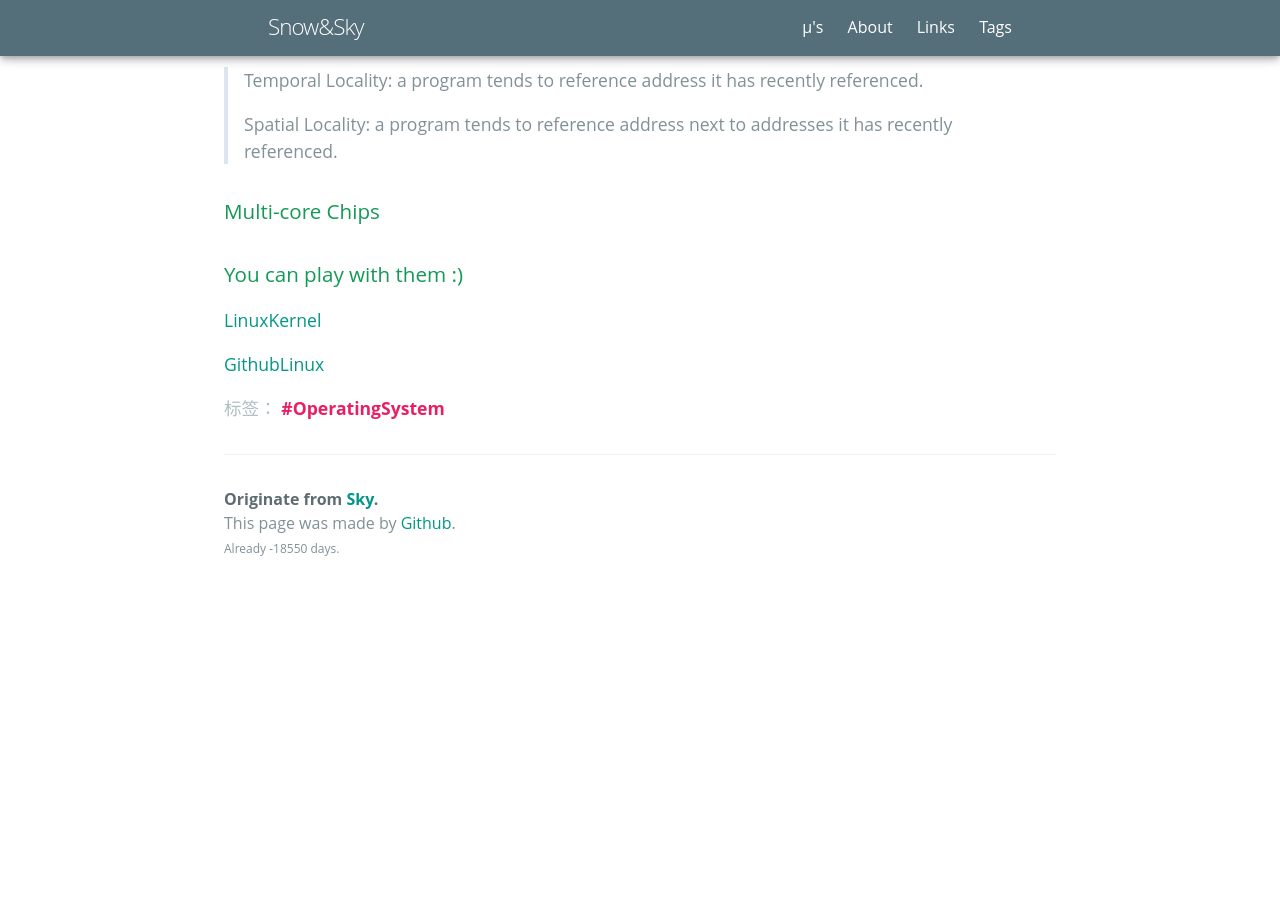
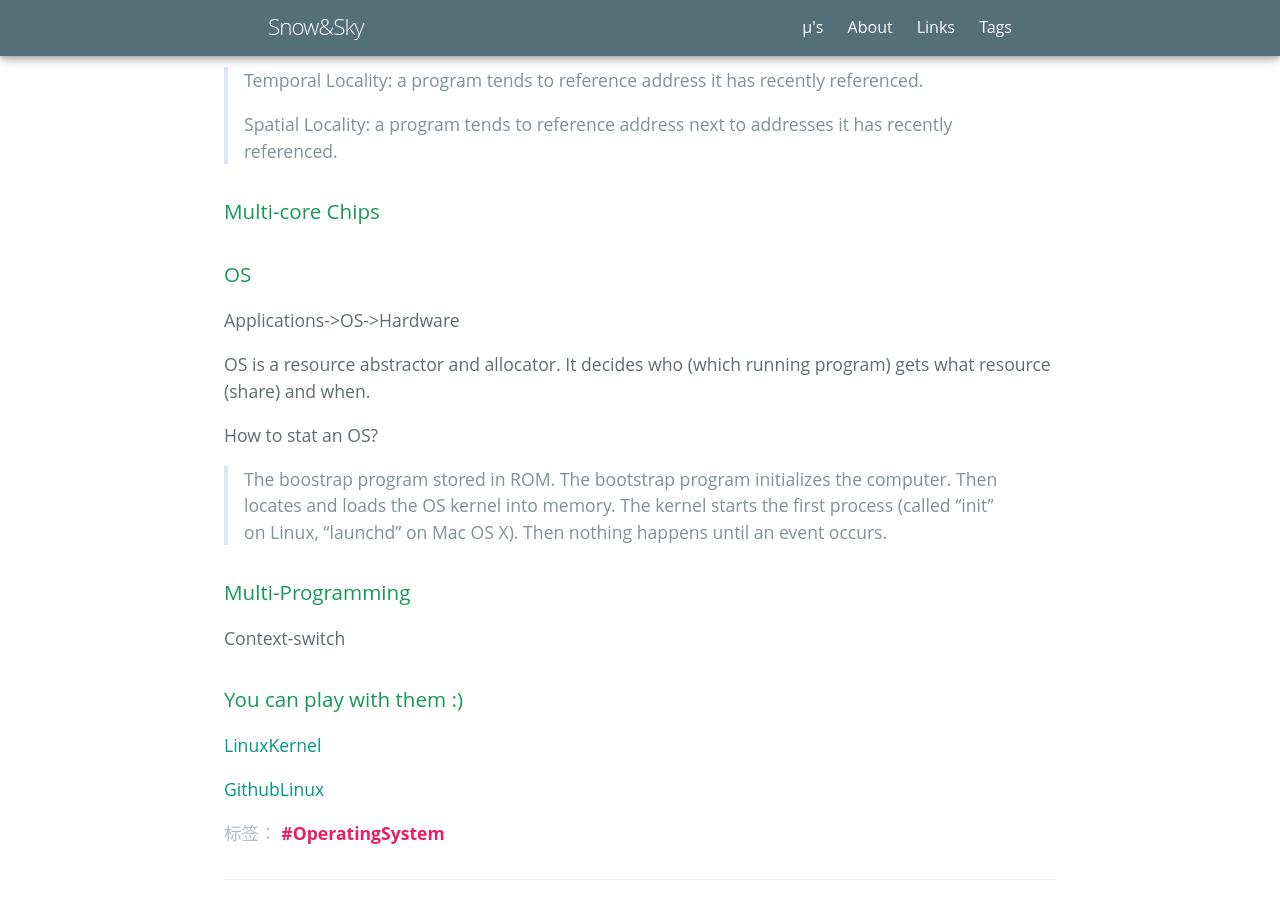
Before and after one commit to NishikinoSky/NishikinoSky.github.io, a Jekyll site: the page built from _posts/2020-10-16-Operating-System.md, in a window 1280 px wide and 900 px high, scrolled down 1206 px. Built offline with Jekyll 4.4.1, drawn with Linux system fonts in a browser that asks for light colours; some web fonts are replaced; before the commit the page ends 1813 px from its top, so only the background shows below that.

Commit message:
Update 2020-10-16-Operating-System.md

```diff
--- a/_posts/2020-10-16-Operating-System.md
+++ b/_posts/2020-10-16-Operating-System.md
@@ -35,6 +35,21 @@ Why caching works？
 
 ### Multi-core Chips
 
+### OS
+Applications->OS->Hardware
+
+OS is a resource abstractor and allocator. It decides who (which running program) gets what resource (share) and when.
+
+How to stat an OS?
+> The boostrap program stored in ROM.
+> The bootstrap program initializes the computer.
+> Then locates and loads the OS kernel into memory.
+> The kernel starts the first process (called “init” on Linux, “launchd” on Mac OS X).
+> Then nothing happens until an event occurs.
+
+### Multi-Programming
+Context-switch
+
 ### You can play with them :)
 [LinuxKernel](https://www.kernel.org/)
 
```
